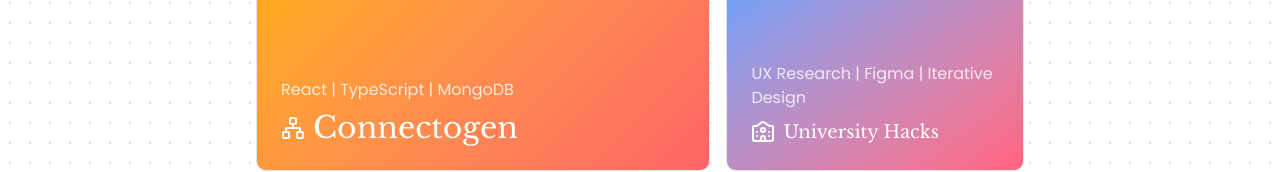
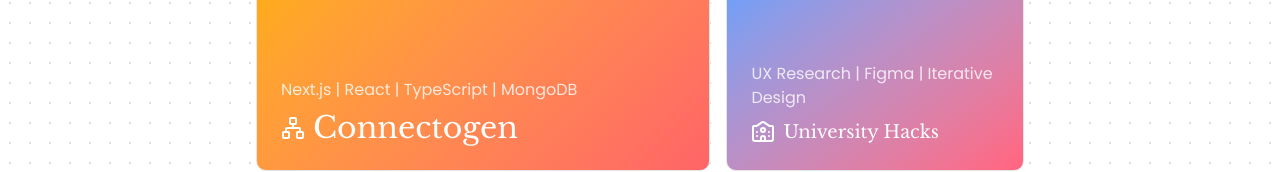
Before and after one commit to ellalloyd/ella-lloyd-portfolio, a Next.js app: page / in a window 1280 px wide. Shown: the part 767-939 px from the top of the page. Built offline with nearby package versions, Linux system fonts and the light colour scheme.

Commit message:
update projects

```diff
--- a/src/app/projects.tsx
+++ b/src/app/projects.tsx
@@ -9,13 +9,13 @@
     {
         title: "Connectogen",
         description: "A full-stack academic networking platform with profile creation, messaging, and discovery features.",
-        tech: ["React", "TypeScript", "MongoDB"],
+        tech: ["Next.js", "React", "TypeScript", "MongoDB"],
         github: "https://github.com/connectogen-project",
         icon: <Network className="h-6 w-6 text-primary" ></Network>
     },
     {
         title: "Lemur.casa",
-        description: "Household task management tool with real-time updates, drag-and-drop interface, and team features.",
+        description: "A real-time home coordination app that streamlines routines, assigns tasks, and keeps everyone aligned.",
         tech: ["Next.js", "Convex", "Tailwind CSS", "Shadcn"],
         github: "https://github.com/ellalloyd/lemur-casa",
         icon: <ListCheck className="h-6 w-6 text-primary" ></ListCheck>
```
